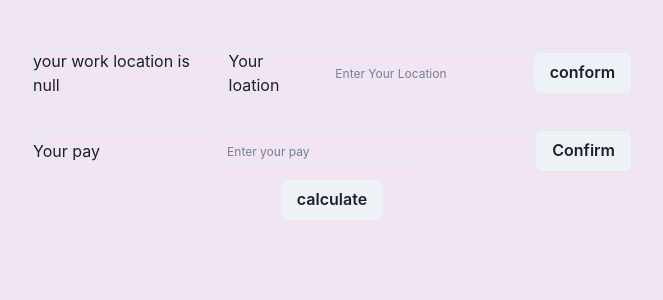
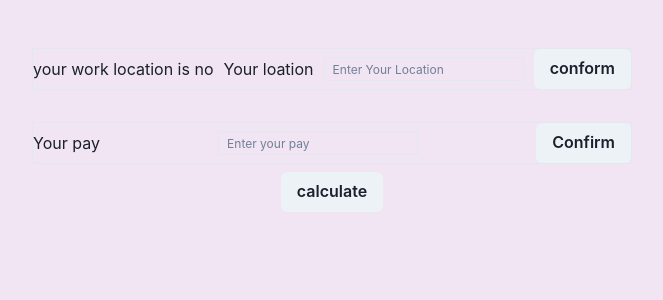
Before and after one commit to Diwashnembang/payment_calculator, a React (Create React App) app: page / in a window 1280 px wide. Shown: the top 300 px of the page, without its empty margins (308-971 px from the left). Built offline with nearby package versions, Linux system fonts and the light colour scheme; no server answers.

Commit message:
added user location tracking and converting user work location in cordinates

```diff
--- /dev/null
+++ b/src/GetUserLocation.js
@@ -0,0 +1,22 @@
+import { useEffect, useState } from "react";
+
+const GetUserLocation = (prop) => {
+  const [userLocation, setUserLocation] = useState(prop);
+  const sucess = (props) => {
+    //  sucessfully  got user location
+    setUserLocation(props);
+  };
+  const error = () => {
+    console.log("error ");
+  };
+  useEffect(() => {
+    const getLocation = async () => {
+      await navigator.geolocation.watchPosition(sucess, error);
+    };
+    getLocation();
+  }, [prop]);
+
+  return [userLocation];
+};
+
+export default GetUserLocation;
--- a/src/components/App.js
+++ b/src/components/App.js
@@ -4,7 +4,7 @@ import Calculator from "./Calculator";
 import React, { useEffect, useState } from "react";
 
 const App = () => {
-  const [userWorkLocation, setUserWorkLocation] = useState("null");
+  const [userWorkLocation, setUserWorkLocation] = useState(null);
   const [pay, setPay] = useState(0);
   const [total, setTotal] = useState(0);
   const [startTime, setStartTime] = useState(0);
--- a/src/components/Location.js
+++ b/src/components/Location.js
@@ -1,11 +1,24 @@
 import { Box, HStack, Input, Text, VStack, Button } from "@chakra-ui/react";
-import { useRef } from "react";
-
+import { useEffect, useRef, useState } from "react";
+import { getWorkCordinattes } from "../getWorkCordinates";
+import GetUserLocation from "../GetUserLocation";
 const Location = ({ userWorkLocationInfo }) => {
   const ref = useRef("null");
+  const [workCordinates, setWorkCordiantes] = useState(
+    userWorkLocationInfo.userWorkLocation
+  );
+  const [userLocation] = GetUserLocation("null");
   const addUserLocation = (e) => {
     userWorkLocationInfo.setUserWorkLocation(ref.current.value);
   };
+
+  useEffect(() => {
+    (async function runner() {
+      setWorkCordiantes(
+        await getWorkCordinattes(userWorkLocationInfo.userWorkLocation)
+      );
+    })();
+  }, [userWorkLocationInfo.userWorkLocation]);
   return (
     <VStack spacing={8}>
       <HStack
@@ -17,8 +30,14 @@ const Location = ({ userWorkLocationInfo }) => {
       >
         <Text fontSize={"ml"}>
           your work location is {userWorkLocationInfo.userWorkLocation}
+          {/* {console.log("this is workcordinates", workCordinates)} */}
+          {workCordinates !== null
+            ? `your work coordinates are ${workCordinates.results[0].city}`
+            : "no"}
         </Text>
         <Text fontSize={"ml"}>Your loation</Text>
+        {console.log(userLocation)}
+
         <Input
           placeholder="Enter Your Location"
           size="xs"
--- /dev/null
+++ b/src/getWorkCordinates.js
@@ -0,0 +1,9 @@
+export async function getWorkCordinattes(address) {
+  let response = await fetch(
+    `https://api.geoapify.com/v1/geocode/search?text=${address}&format=json&apiKey=4d9665516b5d4ef381855651a282c88e`
+  );
+  let result = await response.json();
+  console.log(result);
+
+  return result;
+}
```
